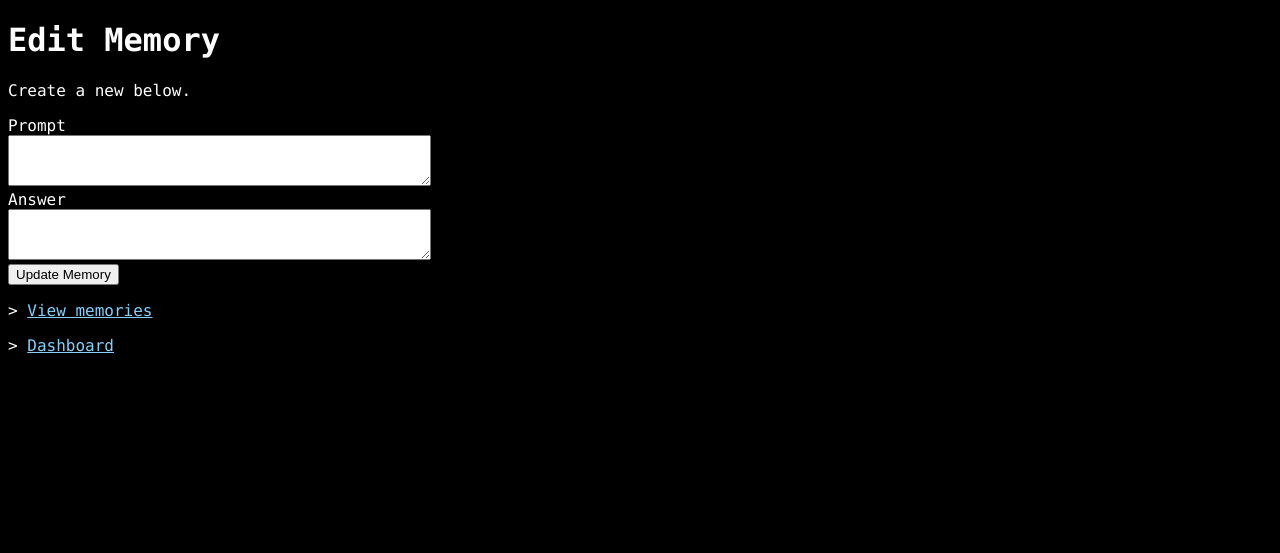
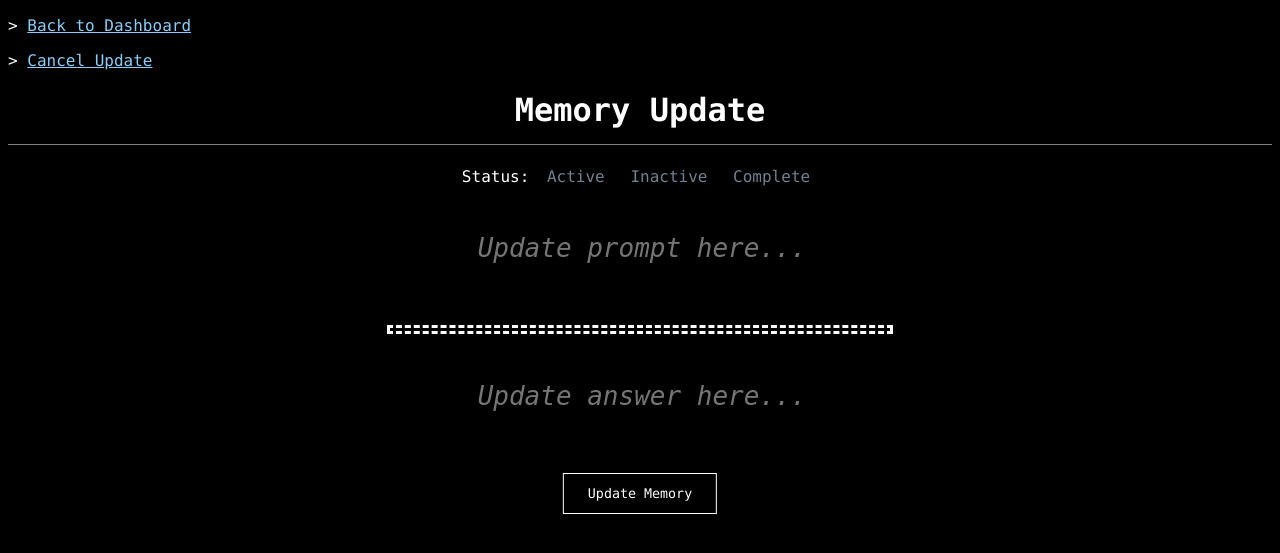
Before and after one commit to theara-y/memory_bot, a Flask app: template src/templates/app/edit_memory.html in a window 1280 px wide. Shown: the top 553 px of the page. Run offline with Flask 3, Linux system fonts and the light colour scheme; the template is opened without the code that fills it: values that come from a table or form of the project are taken from there, others are empty; some libraries are stand-ins or nearby versions.

Commit message:
update training status

```diff
--- a/src/app/forms.py
+++ b/src/app/forms.py
@@ -7,8 +7,9 @@ class CreateMemoryForm(FlaskForm):
     answer = TextAreaField('Answer', validators=[Length(min=1, message="Answer is required")])
 
 class EditMemoryForm(FlaskForm):
-    prompt = prompt = TextAreaField('Prompt', validators=[Length(min=1)])
-    answer = TextAreaField('Answer', validators=[Length(min=1)])
+    prompt = prompt = TextAreaField('Prompt', validators=[Length(min=1, message="Prompt is required")])
+    answer = TextAreaField('Answer', validators=[Length(min=1, message="Answer is required")])
+    status = RadioField('Status', choices=[('active', 'Active'), ('inactive', 'Inactive'), ('completed', 'Complete')])
 
 class SubmitTestForm(FlaskForm):
     result = RadioField('Result', choices=[('perfect', 'Perfect Recall'), ('partial', 'Partial Recall'), ('failed', 'Failed Recall')])
--- a/src/app/routes.py
+++ b/src/app/routes.py
@@ -81,17 +81,19 @@ def edit_memory(id):
     memory = Memory.query.filter_by(id=id, user_id=current_user.id).first()
     form = EditMemoryForm(
         prompt=memory.prompt,
-        answer=memory.answer
+        answer=memory.answer,
+        status=memory.training_status
     )
 
     if form.validate_on_submit():
         memory.prompt = form.prompt.data
         memory.answer = form.answer.data
+        memory.training_status = form.status.data
         db.session.commit()
         flash('Memory updated', category='success')
         return redirect(url_for('app.view_memory', id=id))
 
-    return render_template('app/edit_memory.html', form=form)
+    return render_template('app/edit_memory.html', form=form, memory=memory)
 
 
 @bp.route('/delete_memory/<int:id>', methods=['GET'])
--- /dev/null
+++ b/src/static/css/app/edit_memory.css
@@ -0,0 +1,92 @@
+h1 {
+    text-align: center;
+    padding-bottom: 15px;
+    border-bottom: 1px solid gray;
+}
+
+label.memory {
+    color: white;
+    text-align: center;
+    opacity: 0;
+    transition: all 0.5s;
+}
+
+textarea {
+    padding: 2px;
+    width: 100%;
+    font-size: 26px;
+    border: 0;
+    background: black;
+    color: white;
+    resize: none;
+    text-align: center;
+}
+
+textarea:focus {
+    outline: none;
+}
+
+textarea:placeholder-shown {
+    font-style: italic;
+}
+
+#separator {
+    width: 500px;
+    height: 3px;
+    border: 3px dashed white;
+    background: black;
+    margin: 26px 0 26px 50%;
+    transform: translateX(-50%);
+}
+
+button {
+    border: 1px solid white;
+    background: linear-gradient(to right, cyan 50%, black 50%);
+    background-position-x: 100%;
+    background-size: 201%;
+    color: white;
+    padding: 12px 24px;
+    font-family: 'Lucida Console';
+    margin-top: 26px;
+    transition: .5s ease-in;
+    margin-left: 50%;
+    transform: translateX(-50%);
+}
+
+button:hover {
+    color: black;
+    background: linear-gradient(to right, cyan 50%, black 50%);
+    background-position-x: 0%;
+    background-size: 201%;
+    transition: .5s ease-out;
+}
+
+div.error {
+    text-align: center;
+}
+
+#status-container {
+    margin-left: 50%;
+    transform: translateX(-50%);
+    display: inline-block;
+    margin-bottom: 26px;
+}
+
+label.status {
+    display: inline;
+    padding: 8px;
+}
+
+input.status {
+    display: none;
+}
+
+input.status:checked + label {
+    border: 1px dashed black;
+    background: cyan;
+    color: black;
+}
+
+input.status:not(:checked) + label {
+    color: slategray;
+}
--- a/src/templates/app/edit_memory.html
+++ b/src/templates/app/edit_memory.html
@@ -1,26 +1,69 @@
 {% extends 'base.html' %}
+
+{% block styles %}
+<link rel="stylesheet" type="text/css" href="/static/css/app/edit_memory.css">
+{% endblock %}
 
 {% from 'macros.html' import link, input_errors %}
 
 {% block content %}
-<h1>Edit Memory</h1>
+{{ link('app.dashboard', 'Back to Dashboard') }}
+<p>> <a href="{{ url_for('app.view_memory', id=memory.id) }}">Cancel Update</a></p>
 
-<p>Create a new below.</p>
+<h1>Memory Update</h1>
 
 <form method="post">
     {{ form.hidden_tag() }}
 
-    {{ form.prompt.label() }}
-    {{ form.prompt(cols="50", rows="3") }}
+    <div id="status-container">
+        <span>Status:</span>
+        {% for option in form.status %}
+            {{ option(class_="status") }}
+            {{ option.label(class_="status") }}
+        {% endfor %}
+    </div>
+
+    {{ form.prompt.label(class_="memory") }}
+    {{ form.prompt(placeholder="Update prompt here...") }}
     {{ input_errors(form.prompt) }}
 
-    {{ form.answer.label() }}
-    {{ form.answer(cols="50", rows="3") }}
+    <div id="separator"></div>
+
+    {{ form.answer.label(class_="memory") }}
+    {{ form.answer(placeholder="Update answer here...") }}
     {{ input_errors(form.answer)}}
 
     <button>Update Memory</button>
 </form>
+{% endblock %}
 
-{{ link('app.view_memories', 'View memories') }}
-{{ link('app.dashboard', 'Dashboard') }}
+{% block scripts %}
+<script>
+    const resize = (textarea) => {
+        if (!textarea.val().trim()) {
+            textarea.val('')
+            textarea.prev().css('opacity', 0)
+        } else {
+            textarea.prev().css('opacity', 100)
+        }
+
+        textarea.height('initial')
+        const clientHeight = textarea.prop('clientHeight')
+        const scrollHeight = textarea.prop('scrollHeight')
+
+        if (scrollHeight > clientHeight) {
+            textarea.height(scrollHeight - 4)
+        }
+    }
+
+    $('document').ready(function () {
+        $('textarea').each(function (idx, textarea) {
+            resize($(textarea))
+        })
+    })
+
+    $('textarea').on('input', function (e) {
+        resize($(this))
+    })
+</script>
 {% endblock %}
--- a/src/templates/app/view_memory.html
+++ b/src/templates/app/view_memory.html
@@ -7,8 +7,8 @@
 {% from 'macros.html' import link %}
 
 {% block content %}
-{{ link('app.dashboard', 'To Dashboard') }}
-{{ link('app.view_memories', 'To View All Memories') }}
+{{ link('app.dashboard', 'Back to Dashboard') }}
+{{ link('app.view_memories', 'View All Memories') }}
 
 <h1>Memory</h1>
 
```
